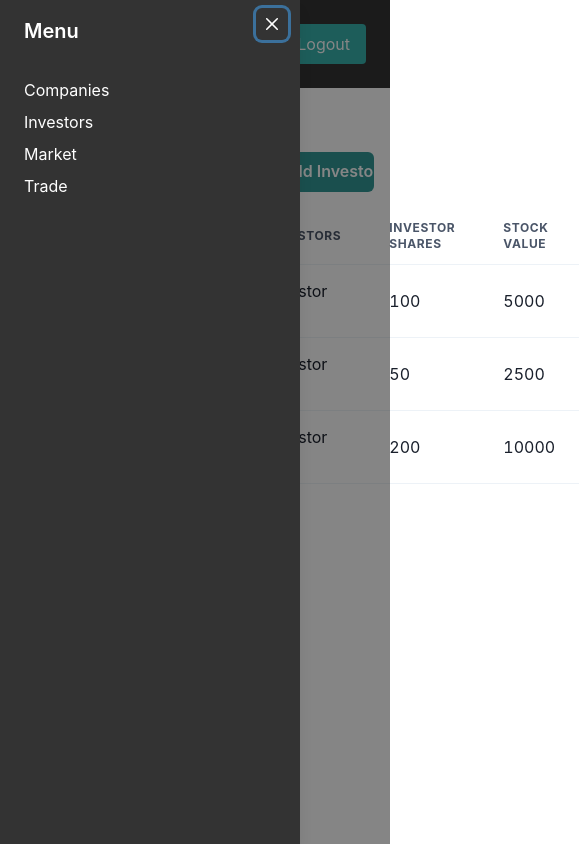
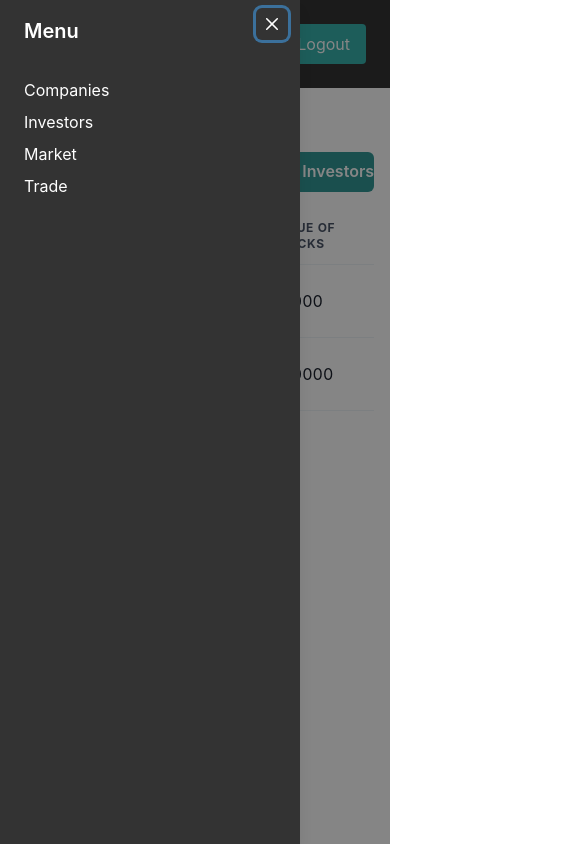
Before and after one commit to DesignPatternsLevelUp/Frontend, a React (Vite) app in the folder frontend/: page /investors in a window 390 px wide. Shown: the whole page, 579 px wide, since content can reach past the window. Built offline with nearby package versions, Linux system fonts and the light colour scheme.

Commit message:
added mobile view

```diff
--- a/frontend/src/components/Drawer/Drawer.css
+++ b/frontend/src/components/Drawer/Drawer.css
@@ -48,5 +48,5 @@
 
 .drawer-item:hover,
 .drawer-item.active {
-	font-weight: bold; /* Example of bold on hover and active */
+	font-weight: bold;
 }
--- a/frontend/src/components/Table/Table.css
+++ b/frontend/src/components/Table/Table.css
@@ -0,0 +1,3 @@
+.tableButton {
+	color: #38b2ac;
+}
--- a/frontend/src/components/Table/Table.tsx
+++ b/frontend/src/components/Table/Table.tsx
@@ -1,65 +1,182 @@
 import React, { useState } from "react";
 import {
-	Table as ChakraTable,
+	Box,
+	Heading,
+	Table,
 	Thead,
 	Tbody,
 	Tr,
 	Th,
 	Td,
-	TableCaption,
 	Input,
-	Box,
+	InputGroup,
+	InputLeftElement,
+	Button,
+	Modal,
+	ModalOverlay,
+	ModalContent,
+	ModalHeader,
+	ModalFooter,
+	ModalBody,
+	FormControl,
+	FormLabel,
+	Input as ChakraInput,
+	useDisclosure,
 } from "@chakra-ui/react";
+import { SearchIcon } from "@chakra-ui/icons";
+import { Link } from "react-router-dom";
 
-type TableData = {
+type MarketData = {
+	stock: string;
+	stockCode: string;
+	numStocks: number;
+	valStocks: string;
+};
+type Investor = {
 	id: number;
 	name: string;
-	description: string;
+	numOfStocks: number;
+	valueOfStocks: string;
 };
 
-type TableProps = {
-	data: TableData[];
-	hasSearch?: boolean;
+type Companies = {
+	investor: string;
+	numOfStocks: number;
+	valueOfStocks: string;
 };
 
-const Table = ({ data, hasSearch = true }: TableProps) => {
-	const [searchTerm, setSearchTerm] = useState<string>("");
+type DataItem = MarketData | Investor | Companies;
+type SharedTableProps = {
+	title: string;
+	data: DataItem[];
+	headers: string[];
+	renderRow: (item: DataItem) => JSX.Element;
+	searchEnabled?: boolean;
+	addButtonEnabled?: boolean;
+	isDrawerOpen: boolean;
+	selectionEnabled?: boolean;
+};
+
+const SharedTable: React.FC<SharedTableProps> = ({
+	title,
+	data,
+	headers,
+	renderRow,
+	searchEnabled = false,
+	addButtonEnabled = true,
+	isDrawerOpen,
+}) => {
+	const [searchTerm, setSearchTerm] = useState("");
+	const { isOpen, onOpen, onClose } = useDisclosure();
+
+	const handleSearchChange = (event: React.ChangeEvent<HTMLInputElement>) => {
+		setSearchTerm(event.target.value);
+	};
+
+	const handleAddItem = () => {
+		onOpen();
+	};
 
 	const filteredData = data.filter((item) =>
-		item.name.toLowerCase().includes(searchTerm.toLowerCase())
+		JSON.stringify(item).toLowerCase().includes(searchTerm.toLowerCase())
 	);
 
 	return (
-		<Box>
-			{hasSearch && (
+		<Box p={4} className={`content-area ${isDrawerOpen ? "drawer-open" : ""}`}>
+			<Heading size="lg" mb={4}>
+				{title}
+			</Heading>
+			<Box
+				display="flex"
+				justifyContent="space-between"
+				alignItems="center"
+				mb={4}
+			>
+				{searchEnabled && (
+					<InputGroup width={{ base: "100%", md: "90%" }}>
+						<InputLeftElement pointerEvents="none">
+							<SearchIcon color="gray.300" />
+						</InputLeftElement>
 						<Input
+							type="text"
+							placeholder={`Search ${title.toLowerCase()}...`}
 							value={searchTerm}
-					onChange={(e) => setSearchTerm(e.target.value)}
-					placeholder="Search..."
-					mb={4}
+							onChange={handleSearchChange}
+							borderRadius="md"
 						/>
+					</InputGroup>
 				)}
-			<ChakraTable variant="simple" className="table">
-				<TableCaption>Table</TableCaption>
+				{addButtonEnabled && (
+					<Button colorScheme="teal" onClick={handleAddItem}>
+						Add {title}
+					</Button>
+				)}
+			</Box>
+			<Box overflowX="auto">
+				<Table variant="simple" minWidth="100%">
 					<Thead>
 						<Tr>
-						<Th>ID</Th>
-						<Th>Name</Th>
-						<Th>Description</Th>
+							{headers.map((header, index) => (
+								<Th key={index}>{header}</Th>
+							))}
+							{title === "Market" && <Th>Trade</Th>}
 						</Tr>
 					</Thead>
 					<Tbody>
-					{filteredData.map((item) => (
-						<Tr key={item.id}>
-							<Td>{item.id}</Td>
-							<Td>{item.name}</Td>
-							<Td>{item.description}</Td>
+						{filteredData.map((item, index) => (
+							<Tr key={index}>
+								{renderRow(item)}
+								{title === "Market" && (
+									<Td>
+										<Link to="/trade">
+											<Button colorScheme="teal">Trade</Button>
+										</Link>
+									</Td>
+								)}
 							</Tr>
 						))}
 					</Tbody>
-			</ChakraTable>
+				</Table>
+			</Box>
+			<Modal isOpen={isOpen} onClose={onClose}>
+				<ModalOverlay />
+				<ModalContent>
+					<ModalHeader>Add New {title}</ModalHeader>
+					<ModalBody>
+						<FormControl>
+							{title === "Companies" && (
+								<>
+									<FormLabel>Company Name</FormLabel>
+									<ChakraInput placeholder="Enter company name" />
+								</>
+							)}
+							{title === "Investors" && (
+								<>
+									<FormLabel>Investor Name</FormLabel>
+									<ChakraInput placeholder="Enter investor name" />
+									<FormLabel>Shares</FormLabel>
+									<ChakraInput
+										type="number"
+										placeholder="Enter number of shares"
+									/>
+									<FormLabel>Stock Value</FormLabel>
+									<ChakraInput type="number" placeholder="Enter stock value" />
+								</>
+							)}
+						</FormControl>
+					</ModalBody>
+					<ModalFooter>
+						<Button variant="ghost" onClick={onClose}>
+							Cancel
+						</Button>
+						<Button ml={3} onClick={handleAddItem}>
+							Add {title.slice(0, -1)}
+						</Button>
+					</ModalFooter>
+				</ModalContent>
+			</Modal>
 		</Box>
 	);
 };
 
-export default Table;
+export default SharedTable;
--- a/frontend/src/components/TopNav/TopNav.css
+++ b/frontend/src/components/TopNav/TopNav.css
@@ -9,7 +9,7 @@
 }
 
 .drawer-open {
-	transform: translateX(300px); /* Adjust based on your drawer width */
+	transform: translateX(300px);
 }
 
 .menu-icon {
--- a/frontend/src/main.tsx
+++ b/frontend/src/main.tsx
@@ -1,6 +1,5 @@
 import React from "react";
 import ReactDOM from "react-dom/client";
-import App from "./App.tsx";
 import "./index.css";
 import { ChakraProvider } from "@chakra-ui/react";
 import { BrowserRouter } from "react-router-dom";
--- a/frontend/src/pages/Companies/Companies.css
+++ b/frontend/src/pages/Companies/Companies.css
@@ -3,5 +3,5 @@
 }
 
 .drawer-open .content-area {
-	transform: translateX(300px); /* Adjust based on your drawer width */
+	transform: translateX(300px);
 }
--- a/frontend/src/pages/Companies/Companies.tsx
+++ b/frontend/src/pages/Companies/Companies.tsx
@@ -1,133 +1,47 @@
 import React, { useState } from "react";
-import {
-	Box,
-	Heading,
-	Table,
-	Thead,
-	Tbody,
-	Tr,
-	Th,
-	Td,
-	Select,
-	Button,
-	Modal,
-	ModalOverlay,
-	ModalContent,
-	ModalHeader,
-	ModalFooter,
-	ModalBody,
-	FormControl,
-	FormLabel,
-	Input,
-	useDisclosure,
-} from "@chakra-ui/react";
+import SharedTable from "../../components/Table/Table";
+import { Td } from "@chakra-ui/react";
 
-type Company = {
-	id: number;
-	name: string;
-	shareCode: string;
-};
-
-type Investor = {
-	id: number;
-	name: string;
-	shares: number;
+type Companies = {
+	investor: string;
+	numOfStocks: number;
+	valueOfStocks: string;
 };
 
 const CompaniesPage = ({ isDrawerOpen }: { isDrawerOpen: boolean }) => {
-	const [selectedCompany, setSelectedCompany] = useState<number | null>(1);
-	const [newCompanyName, setNewCompanyName] = useState("");
-	const { isOpen, onOpen, onClose } = useDisclosure();
+	const [searchTerm, setSearchTerm] = useState("");
 
-	const companies: Company[] = [
-		{ id: 1, name: "Company A", shareCode: "COMP-A" },
-		{ id: 2, name: "Company B", shareCode: "COMP-B" },
-		{ id: 3, name: "Company C", shareCode: "COMP-C" },
+	const CompaniesData: Companies[] = [
+		{ investor: "Investor A", numOfStocks: 100, valueOfStocks: "R5000" },
+		{ investor: "Investor B", numOfStocks: 150, valueOfStocks: "R7500" },
+		{ investor: "Investor C", numOfStocks: 200, valueOfStocks: "R10000" },
+		{ investor: "Investor D", numOfStocks: 50, valueOfStocks: "R2500" },
 	];
 
-	const investors: Investor[] = [
-		{ id: 1, name: "Investor 1", shares: 100 },
-		{ id: 2, name: "Investor 2", shares: 50 },
-		{ id: 3, name: "Investor 3", shares: 200 },
-	];
-
-	const handleCompanyChange = (event: React.ChangeEvent<HTMLSelectElement>) => {
-		const companyId = parseInt(event.target.value);
-		setSelectedCompany(companyId);
+	const handleSearchChange = (event: React.ChangeEvent<HTMLInputElement>) => {
+		setSearchTerm(event.target.value);
 	};
 
-	const handleAddCompany = () => {
-		onClose();
-	};
+	const filteredMarket = CompaniesData.filter((item) =>
+		item.investor.toLowerCase().includes(searchTerm.toLowerCase())
+	);
 
 	return (
-		<Box p={4} className={`content-area ${isDrawerOpen ? "drawer-open" : ""}`}>
-			<Heading size="lg" mb={4}>
-				Companies
-			</Heading>
-			<Box display="flex" alignItems="center" mb={4}>
-				<Select
-					placeholder="Select company"
-					mr={2}
-					onChange={handleCompanyChange}
-					value={selectedCompany || ""}
-				>
-					{companies.map((company) => (
-						<option key={company.id} value={company.id}>
-							{company.name}
-						</option>
-					))}
-				</Select>
-				<Button colorScheme="teal" onClick={onOpen}>
-					Add Company
-				</Button>
-			</Box>
-			{selectedCompany && (
-				<Table variant="simple">
-					<Thead>
-						<Tr>
-							<Th>Investor Name</Th>
-							<Th>Shares</Th>
-						</Tr>
-					</Thead>
-					<Tbody>
-						{investors
-							.filter((investor) => investor.id === selectedCompany)
-							.map((investor) => (
-								<Tr key={investor.id}>
-									<Td>{investor.name}</Td>
-									<Td>{investor.shares}</Td>
-								</Tr>
-							))}
-					</Tbody>
-				</Table>
+		<SharedTable
+			title="Company's"
+			data={filteredMarket}
+			headers={["Investor", "No. Stocks", "Value of Stocks"]}
+			renderRow={(item: Companies) => (
+				<>
+					<Td>{item.investor}</Td>
+					<Td>{item.numOfStocks}</Td>
+					<Td>{item.valueOfStocks}</Td>
+				</>
 			)}
-
-			{/* Modal for adding new company */}
-			<Modal isOpen={isOpen} onClose={onClose}>
-				<ModalOverlay />
-				<ModalContent>
-					<ModalHeader>Add New Company</ModalHeader>
-					<ModalBody>
-						<FormControl>
-							<FormLabel>Company Name</FormLabel>
-							<Input
-								type="text"
-								placeholder="Enter company name"
-								value={newCompanyName}
-								onChange={(e) => setNewCompanyName(e.target.value)}
-							/>
-						</FormControl>
-					</ModalBody>
-					<ModalFooter>
-						<Button colorScheme="teal" mr={3} onClick={handleAddCompany}>
-							Save
-						</Button>
-						<Button onClick={onClose}>Cancel</Button>
-					</ModalFooter>
-				</ModalContent>
-			</Modal>
-		</Box>
+			searchEnabled={true}
+			addButtonEnabled={true}
+			isDrawerOpen={isDrawerOpen}
+		/>
 	);
 };
 
--- a/frontend/src/pages/Investors/Investors.tsx
+++ b/frontend/src/pages/Investors/Investors.tsx
@@ -1,190 +1,43 @@
 import React, { useState } from "react";
-import {
-	Box,
-	Heading,
-	Table,
-	Thead,
-	Tbody,
-	Tr,
-	Th,
-	Td,
-	Input,
-	InputGroup,
-	InputLeftElement,
-	Button,
-	Modal,
-	ModalOverlay,
-	ModalContent,
-	ModalHeader,
-	ModalFooter,
-	ModalBody,
-	FormControl,
-	FormLabel,
-	Input as ChakraInput,
-	useDisclosure,
-} from "@chakra-ui/react";
-import { SearchIcon, AddIcon } from "@chakra-ui/icons";
-
-type Company = {
-	id: number;
-	name: string;
-	shareCode: string;
-};
+import SharedTable from "../../components/Table/Table";
+import { Td } from "@chakra-ui/react";
 
 type Investor = {
-	id: number;
 	name: string;
-	shares: number;
-	stockValue: number;
+	numOfStocks: number;
+	valueOfStocks: string;
 };
-
 const InvestorsPage = ({ isDrawerOpen }: { isDrawerOpen: boolean }) => {
 	const [searchTerm, setSearchTerm] = useState("");
-	const [selectedCompany, setSelectedCompany] = useState<Company | null>(null);
-
-	const companies: Company[] = [
-		{ id: 1, name: "Company A", shareCode: "COMP-A" },
-		{ id: 2, name: "Company B", shareCode: "COMP-B" },
-		{ id: 3, name: "Company C", shareCode: "COMP-C" },
-	];
 
 	const investors: Investor[] = [
-		{ id: 1, name: "Investor 1", shares: 100, stockValue: 5000 },
-		{ id: 2, name: "Investor 2", shares: 50, stockValue: 2500 },
-		{ id: 3, name: "Investor 3", shares: 200, stockValue: 10000 },
+		{ name: "John Doe", numOfStocks: 500, valueOfStocks: "R5000" },
+		{ name: "Jane Smith", numOfStocks: 1000, valueOfStocks: "R10000" },
 	];
-
-	const filteredCompanies = companies.filter((company) =>
-		company.name.toLowerCase().includes(searchTerm.toLowerCase())
-	);
-
 	const handleSearchChange = (event: React.ChangeEvent<HTMLInputElement>) => {
 		setSearchTerm(event.target.value);
 	};
 
-	const { isOpen, onOpen, onClose } = useDisclosure();
-
-	const handleAddInvestor = (company: Company) => {
-		setSelectedCompany(company);
-		onOpen();
-	};
-
-	const handleModalClose = () => {
-		setSelectedCompany(null);
-		onClose();
-	};
-
-	const handleSaveInvestor = () => {
-		onClose();
-	};
+	const filteredMarket = investors.filter((item) =>
+		item.name.toLowerCase().includes(searchTerm.toLowerCase())
+	);
 
 	return (
-		<Box p={4} className={`content-area ${isDrawerOpen ? "drawer-open" : ""}`}>
-			<Heading size="lg" mb={4}>
-				Investors
-			</Heading>
-			<Box display="flex" alignItems="center" mb={4}>
-				<InputGroup>
-					<InputLeftElement pointerEvents="none">
-						<SearchIcon color="gray.300" />
-					</InputLeftElement>
-					<Input
-						type="text"
-						placeholder="Search by company name..."
-						value={searchTerm}
-						onChange={handleSearchChange}
-						borderRadius="md"
-					/>
-				</InputGroup>
-				<Button
-					leftIcon={<AddIcon />}
-					colorScheme="teal"
-					ml={4}
-					onClick={() => handleAddInvestor(selectedCompany || companies[0])}
-				>
-					Add Investor
-				</Button>
-			</Box>
-			<Table variant="simple">
-				<Thead>
-					<Tr>
-						<Th>Name</Th>
-						<Th>Share Code</Th>
-						<Th>Investors</Th>
-						<Th>Investor Shares</Th>
-						<Th>Stock Value</Th>
-					</Tr>
-				</Thead>
-				<Tbody>
-					{filteredCompanies.map((company) => (
-						<Tr key={company.id}>
-							<Td>{company.name}</Td>
-							<Td>{company.shareCode}</Td>
-							<Td>
-								{investors
-									.filter((investor) => investor.id === company.id)
-									.map((investor) => (
-										<div key={investor.id}>
-											{investor.name}
-											<br />
-										</div>
-									))}
-							</Td>
-							<Td>
-								{investors
-									.filter((investor) => investor.id === company.id)
-									.map((investor) => (
-										<div key={investor.id}>
-											{investor.shares}
-											<br />
-										</div>
-									))}
-							</Td>
-							<Td>
-								{investors
-									.filter((investor) => investor.id === company.id)
-									.map((investor) => (
-										<div key={investor.id}>
-											{investor.stockValue}
-											<br />
-										</div>
-									))}
-							</Td>
-						</Tr>
-					))}
-				</Tbody>
-			</Table>
-
-			{/* Modal for adding investor */}
-			<Modal isOpen={isOpen} onClose={handleModalClose}>
-				<ModalOverlay />
-				<ModalContent>
-					<ModalHeader>Add Investor for {selectedCompany?.name}</ModalHeader>
-					<ModalBody>
-						<FormControl>
-							<FormLabel>Investor Name</FormLabel>
-							<ChakraInput placeholder="Enter investor name" />
-						</FormControl>
-						<FormControl mt={4}>
-							<FormLabel>Shares</FormLabel>
-							<ChakraInput type="number" placeholder="Enter number of shares" />
-						</FormControl>
-						<FormControl mt={4}>
-							<FormLabel>Stock Value</FormLabel>
-							<ChakraInput type="number" placeholder="Enter stock value" />
-						</FormControl>
-					</ModalBody>
-					<ModalFooter>
-						<Button variant="ghost" onClick={handleModalClose}>
-							Cancel
-						</Button>
-						<Button colorScheme="teal" ml={3} onClick={handleSaveInvestor}>
-							Add Investor
-						</Button>
-					</ModalFooter>
-				</ModalContent>
-			</Modal>
-		</Box>
+		<SharedTable
+			title="Investors"
+			data={filteredMarket}
+			headers={["Stock Name", "Number of Stocks", "Value of Stocks"]}
+			renderRow={(item: Investor) => (
+				<>
+					<Td>{item.name}</Td>
+					<Td>{item.numOfStocks}</Td>
+					<Td>{item.valueOfStocks}</Td>
+				</>
+			)}
+			searchEnabled={true}
+			addButtonEnabled={true}
+			isDrawerOpen={isDrawerOpen}
+		/>
 	);
 };
 
--- a/frontend/src/pages/Market/Market.tsx
+++ b/frontend/src/pages/Market/Market.tsx
@@ -1,78 +1,86 @@
 import React, { useState } from "react";
-import {
-	Box,
-	Heading,
-	Table,
-	Thead,
-	Tbody,
-	Tr,
-	Th,
-	Td,
-	Input,
-	InputGroup,
-	InputLeftElement,
-} from "@chakra-ui/react";
-import { SearchIcon } from "@chakra-ui/icons";
+import SharedTable from "../../components/Table/Table";
+import { Td } from "@chakra-ui/react";
 
-type Company = {
-	id: number;
-	name: string;
-	shareCode: string;
+type MarketData = {
+	stock: string;
+	stockCode: string;
+	numStocks: number;
+	valStocks: string;
 };
 
 const MarketPage = ({ isDrawerOpen }: { isDrawerOpen: boolean }) => {
-	// Mock data for companies
 	const [searchTerm, setSearchTerm] = useState("");
-	const companies: Company[] = [
-		{ id: 1, name: "Company A", shareCode: "COMP-A" },
-		{ id: 2, name: "Company B", shareCode: "COMP-B" },
-		{ id: 3, name: "Company C", shareCode: "COMP-C" },
+
+	const marketData: MarketData[] = [
+		{
+			stock: "Central Revenue Service",
+			stockCode: "CRA",
+			numStocks: 10000,
+			valStocks: "R100000",
+		},
+		{
+			stock: "Northern Energy",
+			stockCode: "NE",
+			numStocks: 5000,
+			valStocks: "R50000",
+		},
+		{
+			stock: "Central Revenue Service",
+			stockCode: "CRA",
+			numStocks: 10000,
+			valStocks: "R100000",
+		},
+		{
+			stock: "Northern Energy",
+			stockCode: "NE",
+			numStocks: 5000,
+			valStocks: "R50000",
+		},
+		{
+			stock: "Central Revenue Service",
+			stockCode: "CRA",
+			numStocks: 10000,
+			valStocks: "R100000",
+		},
+		{
+			stock: "Northern Energy",
+			stockCode: "NE",
+			numStocks: 5000,
+			valStocks: "R50000",
+		},
 	];
-
-	const filteredCompanies = companies.filter((company) =>
-		company.name.toLowerCase().includes(searchTerm.toLowerCase())
-	);
 
 	const handleSearchChange = (event: React.ChangeEvent<HTMLInputElement>) => {
 		setSearchTerm(event.target.value);
 	};
 
+	const filteredMarket = marketData.filter((item) =>
+		item.stock.toLowerCase().includes(searchTerm.toLowerCase())
+	);
+
 	return (
-		<Box p={4} className={`content-area ${isDrawerOpen ? "drawer-open" : ""}`}>
-			<Heading size="lg" mb={4}>
-				Market
-			</Heading>
-			<InputGroup mb={4} width="100%">
-				<InputLeftElement pointerEvents="none">
-					<SearchIcon color="gray.300" />
-				</InputLeftElement>
-				<Input
-					type="text"
-					placeholder="Search by company name..."
-					value={searchTerm}
-					onChange={handleSearchChange}
-					borderRadius="md"
-				/>
-			</InputGroup>
-			<Table variant="simple">
-				<Thead>
-					<Tr>
-						<Th>ID</Th>
-						<Th>Name</Th>
-						<Th>Share Code</Th>
-					</Tr>
-				</Thead>
-				<Tbody>
-					{filteredCompanies.map((company) => (
-						<Tr key={company.id}>
-							<Td>{company.id}</Td>
-							<Td>{company.name}</Td>
-							<Td>{company.shareCode}</Td>
-						</Tr>
-					))}
-				</Tbody>
-			</Table>
-		</Box>
+		<SharedTable
+			title="Market"
+			data={filteredMarket}
+			headers={[
+				"Stock Name",
+				"Stock Code",
+				"Number of Stocks",
+				"Value of Stocks",
+			]}
+			renderRow={(item: MarketData) => (
+				<>
+					<Td>{item.stock}</Td>
+					<Td>{item.stockCode}</Td>
+					<Td>{item.numStocks}</Td>
+					<Td>{item.valStocks}</Td>
+				</>
+			)}
+			searchEnabled={true}
+			addButtonEnabled={false}
+			isDrawerOpen={isDrawerOpen}
+		/>
 	);
 };
 
```
Lines whose indentation alone changed are shown as unchanged.
